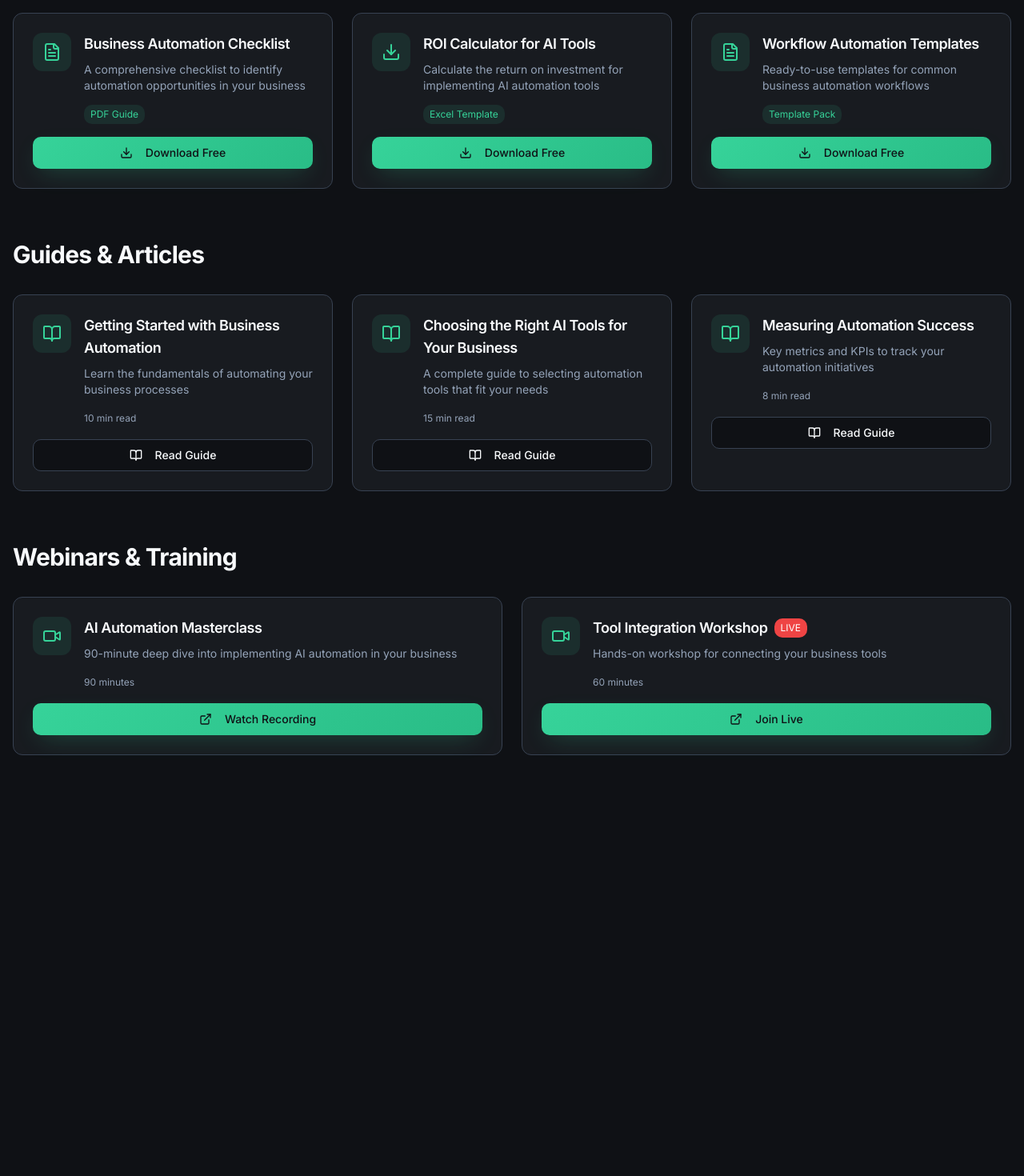
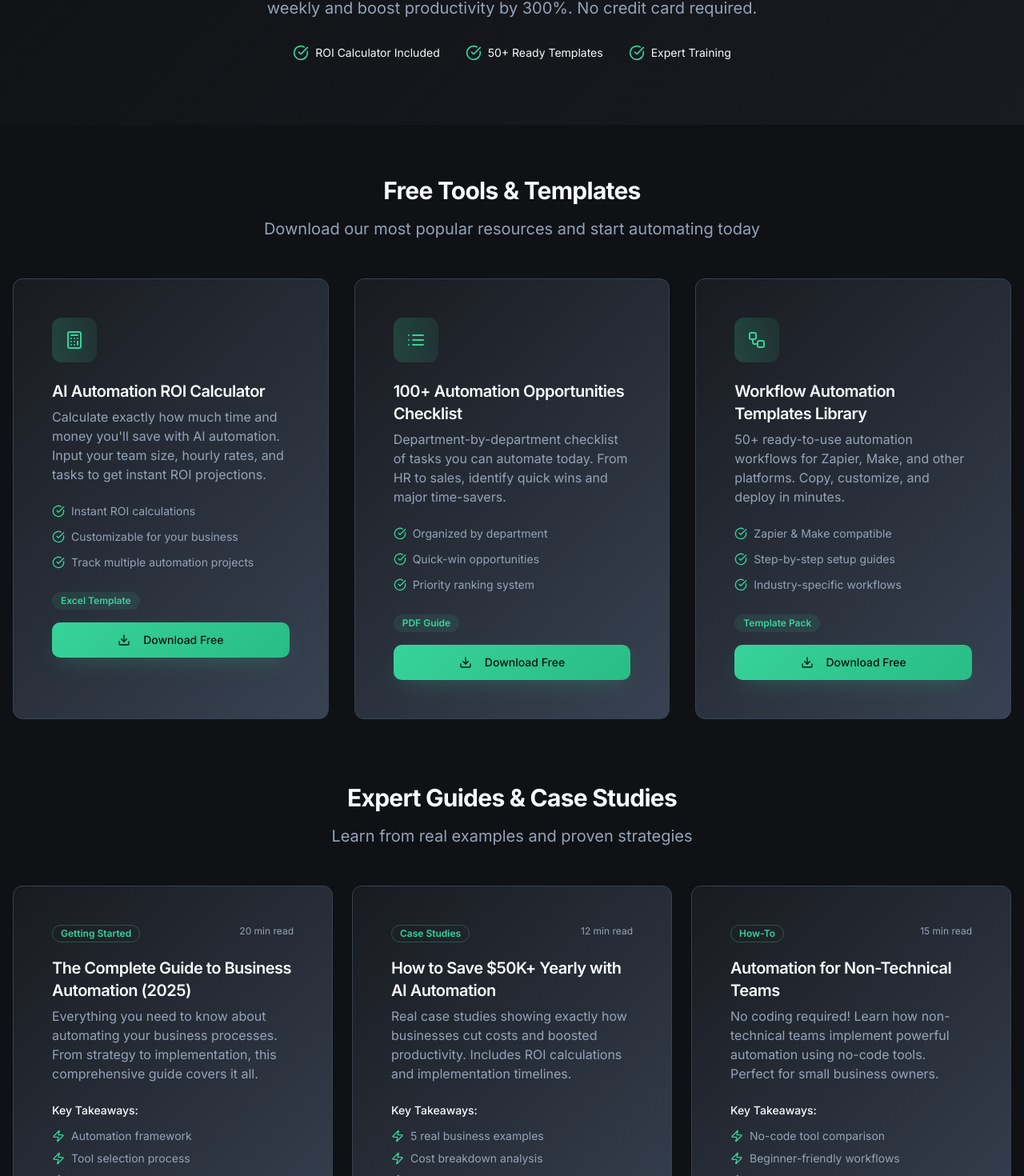
Before and after one commit to Benrgy/AutomationAIHub, a React (Vite) app: page /resources in a window 1280 px wide. Shown: the part 430-1900 px from the top of the page at 80% size. Before the commit the page ends 1438 px from the top, so only its background shows below. Built offline with nearby package versions, Linux system fonts and the light colour scheme.

Commit message:
Refactor Resources Page

```diff
--- a/src/pages/Resources.tsx
+++ b/src/pages/Resources.tsx
@@ -1,66 +1,117 @@
 import Navigation from "../components/Navigation";
-import { ExternalLink, Download, BookOpen, Video, FileText } from "lucide-react";
+import { ExternalLink, Download, BookOpen, Video, FileText, CheckCircle, TrendingUp, Users, Zap, Calculator, List, Workflow } from "lucide-react";
 import { Button } from "../components/ui/button";
+import { Badge } from "../components/ui/badge";
+import { Card, CardContent, CardDescription, CardHeader, CardTitle } from "../components/ui/card";
 
 const resources = [
   {
-    title: "Business Automation Checklist",
-    description: "A comprehensive checklist to identify automation opportunities in your business",
-    type: "PDF Guide",
-    icon: <FileText className="h-6 w-6" />,
+    title: "AI Automation ROI Calculator",
+    description: "Calculate exactly how much time and money you'll save with AI automation. Input your team size, hourly rates, and tasks to get instant ROI projections.",
+    type: "Excel Template",
+    icon: <Calculator className="h-6 w-6" />,
+    benefits: ["Instant ROI calculations", "Customizable for your business", "Track multiple automation projects"],
     downloadUrl: "#"
   },
   {
-    title: "ROI Calculator for AI Tools",
-    description: "Calculate the return on investment for implementing AI automation tools",
-    type: "Excel Template",
-    icon: <Download className="h-6 w-6" />,
+    title: "100+ Automation Opportunities Checklist",
+    description: "Department-by-department checklist of tasks you can automate today. From HR to sales, identify quick wins and major time-savers.",
+    type: "PDF Guide",
+    icon: <List className="h-6 w-6" />,
+    benefits: ["Organized by department", "Quick-win opportunities", "Priority ranking system"],
     downloadUrl: "#"
   },
   {
-    title: "Workflow Automation Templates",
-    description: "Ready-to-use templates for common business automation workflows",
+    title: "Workflow Automation Templates Library",
+    description: "50+ ready-to-use automation workflows for Zapier, Make, and other platforms. Copy, customize, and deploy in minutes.",
     type: "Template Pack",
-    icon: <FileText className="h-6 w-6" />,
+    icon: <Workflow className="h-6 w-6" />,
+    benefits: ["Zapier & Make compatible", "Step-by-step setup guides", "Industry-specific workflows"],
     downloadUrl: "#"
   }
 ];
 
 const guides = [
   {
-    title: "Getting Started with Business Automation",
-    description: "Learn the fundamentals of automating your business processes",
-    readTime: "10 min read",
-    url: "#"
+    title: "The Complete Guide to Business Automation (2025)",
+    description: "Everything you need to know about automating your business processes. From strategy to implementation, this comprehensive guide covers it all.",
+    readTime: "20 min read",
+    category: "Getting Started",
+    keyTakeaways: ["Automation framework", "Tool selection process", "Implementation roadmap"],
+    url: "/blog/complete-guide-business-automation"
   },
   {
-    title: "Choosing the Right AI Tools for Your Business",
-    description: "A complete guide to selecting automation tools that fit your needs",
-    readTime: "15 min read",
-    url: "#"
+    title: "How to Save $50K+ Yearly with AI Automation",
+    description: "Real case studies showing exactly how businesses cut costs and boosted productivity. Includes ROI calculations and implementation timelines.",
+    readTime: "12 min read",
+    category: "Case Studies",
+    keyTakeaways: ["5 real business examples", "Cost breakdown analysis", "Timeline to ROI"],
+    url: "/blog/save-50k-ai-automation"
   },
   {
-    title: "Measuring Automation Success",
-    description: "Key metrics and KPIs to track your automation initiatives",
+    title: "Automation for Non-Technical Teams",
+    description: "No coding required! Learn how non-technical teams implement powerful automation using no-code tools. Perfect for small business owners.",
+    readTime: "15 min read",
+    category: "How-To",
+    keyTakeaways: ["No-code tool comparison", "Beginner-friendly workflows", "Common pitfalls to avoid"],
+    url: "/blog/automation-non-technical"
+  },
+  {
+    title: "Measuring Automation Success: KPIs That Matter",
+    description: "Track the right metrics to prove ROI and optimize your automation strategy. Includes dashboard templates and benchmarks.",
+    readTime: "10 min read",
+    category: "Strategy",
+    keyTakeaways: ["Essential KPI framework", "Dashboard templates", "Industry benchmarks"],
+    url: "/blog/measuring-automation-success"
+  },
+  {
+    title: "AI Tool Integration: Best Practices 2025",
+    description: "Connect your entire tech stack seamlessly. Learn integration patterns, common challenges, and solutions from experts.",
+    readTime: "18 min read",
+    category: "Technical",
+    keyTakeaways: ["Integration patterns", "API best practices", "Troubleshooting guide"],
+    url: "/blog/ai-tool-integration"
+  },
+  {
+    title: "From Manual to Automated: 30-Day Transformation Plan",
+    description: "Step-by-step plan to automate your first business process in 30 days. Includes weekly milestones and success criteria.",
     readTime: "8 min read",
-    url: "#"
+    category: "Action Plan",
+    keyTakeaways: ["Week-by-week roadmap", "Success checkpoints", "Quick wins first"],
+    url: "/blog/30-day-automation-plan"
   }
 ];
 
 const webinars = [
   {
-    title: "AI Automation Masterclass",
-    description: "90-minute deep dive into implementing AI automation in your business",
+    title: "AI Automation Masterclass: From Zero to Automated",
+    description: "Live 90-minute deep dive where we automate a real business process from scratch. Watch us save 15+ hours per week using free and paid tools.",
     duration: "90 minutes",
+    date: "Every Tuesday at 2 PM EST",
+    spots: "23 spots left",
     url: "#",
-    isLive: false
+    isLive: true,
+    highlights: ["Live Q&A with experts", "Real-world implementation", "Free tool recommendations"]
   },
   {
-    title: "Tool Integration Workshop",
-    description: "Hands-on workshop for connecting your business tools",
+    title: "Tool Selection Workshop: Find Your Perfect Stack",
+    description: "Interactive session helping you choose the right tools for YOUR business. Bring your use case, get expert recommendations.",
     duration: "60 minutes",
+    date: "Weekly Thursdays",
+    spots: "Open enrollment",
     url: "#",
-    isLive: true
+    isLive: false,
+    highlights: ["Personalized recommendations", "Cost comparison analysis", "Integration planning"]
+  },
+  {
+    title: "ROI Optimization: Maximize Your Automation Investment",
+    description: "Learn how to squeeze every dollar of value from your automation tools. Advanced strategies for scaling your automation.",
+    duration: "75 minutes",
+    date: "Monthly - First Monday",
+    spots: "45 spots left",
+    url: "#",
+    isLive: false,
+    highlights: ["Advanced automation patterns", "Cost optimization tactics", "Scaling strategies"]
   }
 ];
 
@@ -69,101 +120,212 @@ const Resources = () => {
     <div className="min-h-screen">
       <Navigation />
 
-      {/* Page Header */}
-      <section className="py-16 border-b border-border">
+      {/* Hero Section */}
+      <section className="hero-gradient py-20">
         <div className="container mx-auto px-4 text-center">
-          <h1 className="text-4xl md:text-5xl font-bold mb-4">
-            Free Business Automation Resources
+          <Badge className="mb-6 bg-primary/10 text-primary border-primary/20">
+            100% Free Resources
+          </Badge>
+          <h1 className="hero-title mb-6 max-w-4xl mx-auto">
+            Everything You Need to Automate Your Business Successfully
           </h1>
-          <p className="text-xl text-muted-foreground max-w-2xl mx-auto">
-            Templates, guides, and tools to help you implement AI automation successfully
+          <p className="hero-subtitle mb-8 max-w-3xl mx-auto">
+            Free templates, calculators, guides, and training to help you save 20+ hours weekly
+            and boost productivity by 300%. No credit card required.
           </p>
+          <div className="flex flex-wrap justify-center gap-8 text-sm">
+            <div className="flex items-center space-x-2">
+              <CheckCircle className="h-5 w-5 text-primary" />
+              <span>ROI Calculator Included</span>
+            </div>
+            <div className="flex items-center space-x-2">
+              <CheckCircle className="h-5 w-5 text-primary" />
+              <span>50+ Ready Templates</span>
+            </div>
+            <div className="flex items-center space-x-2">
+              <CheckCircle className="h-5 w-5 text-primary" />
+              <span>Expert Training</span>
+            </div>
+          </div>
         </div>
       </section>
 
       <div className="container mx-auto px-4 py-16">
         {/* Free Downloads */}
-        <section className="mb-16">
-          <h2 className="text-3xl font-bold mb-8">Free Downloads</h2>
-          <div className="grid grid-cols-1 md:grid-cols-2 lg:grid-cols-3 gap-6">
+        <section className="mb-20">
+          <div className="text-center mb-12">
+            <h2 className="text-3xl font-bold mb-4">Free Tools & Templates</h2>
+            <p className="text-xl text-muted-foreground max-w-2xl mx-auto">
+              Download our most popular resources and start automating today
+            </p>
+          </div>
+          <div className="grid grid-cols-1 lg:grid-cols-3 gap-8">
             {resources.map((resource, index) => (
-              <div key={index} className="bg-card border rounded-xl p-6">
-                <div className="flex items-start space-x-4 mb-4">
-                  <div className="h-12 w-12 rounded-lg bg-primary/10 flex items-center justify-center text-primary">
+              <Card key={index} className="tool-card">
+                <CardHeader>
+                  <div className="h-14 w-14 rounded-xl bg-gradient-to-r from-primary/20 to-primary/10 flex items-center justify-center text-primary mb-4">
                     {resource.icon}
                   </div>
-                  <div className="flex-1">
-                    <h3 className="font-semibold text-lg mb-2">{resource.title}</h3>
-                    <p className="text-sm text-muted-foreground mb-3">{resource.description}</p>
-                    <span className="inline-block px-2 py-1 bg-primary/10 text-primary text-xs rounded-md">
+                  <CardTitle className="text-xl">{resource.title}</CardTitle>
+                  <CardDescription className="text-base">
+                    {resource.description}
+                  </CardDescription>
+                </CardHeader>
+                <CardContent>
+                  <div className="space-y-3 mb-6">
+                    {resource.benefits.map((benefit, idx) => (
+                      <div key={idx} className="flex items-start space-x-2">
+                        <CheckCircle className="h-4 w-4 text-primary mt-0.5 flex-shrink-0" />
+                        <span className="text-sm text-muted-foreground">{benefit}</span>
+                      </div>
+                    ))}
+                  </div>
+                  <Badge variant="secondary" className="mb-4 bg-primary/10 text-primary">
                     {resource.type}
-                    </span>
-                  </div>
-                </div>
-                <Button className="w-full btn-hero">
-                  <Download className="h-4 w-4 mr-2" />
+                  </Badge>
+                  <Button className="w-full btn-hero" size="lg">
+                    <Download className="h-5 w-5 mr-2" />
                     Download Free
                   </Button>
-              </div>
+                </CardContent>
+              </Card>
             ))}
           </div>
         </section>
 
         {/* Guides & Articles */}
-        <section className="mb-16">
-          <h2 className="text-3xl font-bold mb-8">Guides & Articles</h2>
+        <section className="mb-20">
+          <div className="text-center mb-12">
+            <h2 className="text-3xl font-bold mb-4">Expert Guides & Case Studies</h2>
+            <p className="text-xl text-muted-foreground max-w-2xl mx-auto">
+              Learn from real examples and proven strategies
+            </p>
+          </div>
           <div className="grid grid-cols-1 md:grid-cols-2 lg:grid-cols-3 gap-6">
             {guides.map((guide, index) => (
-              <div key={index} className="bg-card border rounded-xl p-6">
-                <div className="flex items-start space-x-4 mb-4">
-                  <div className="h-12 w-12 rounded-lg bg-primary/10 flex items-center justify-center text-primary">
-                    <BookOpen className="h-6 w-6" />
-                  </div>
-                  <div className="flex-1">
-                    <h3 className="font-semibold text-lg mb-2">{guide.title}</h3>
-                    <p className="text-sm text-muted-foreground mb-3">{guide.description}</p>
+              <Card key={index} className="tool-card group">
+                <CardHeader>
+                  <div className="flex items-start justify-between mb-3">
+                    <Badge variant="outline" className="text-primary border-primary/30">
+                      {guide.category}
+                    </Badge>
                     <span className="text-xs text-muted-foreground">{guide.readTime}</span>
                   </div>
+                  <CardTitle className="text-xl group-hover:text-primary transition-colors">
+                    {guide.title}
+                  </CardTitle>
+                  <CardDescription className="text-base">
+                    {guide.description}
+                  </CardDescription>
+                </CardHeader>
+                <CardContent>
+                  <div className="mb-6">
+                    <p className="text-sm font-medium mb-3">Key Takeaways:</p>
+                    <div className="space-y-2">
+                      {guide.keyTakeaways.map((takeaway, idx) => (
+                        <div key={idx} className="flex items-start space-x-2">
+                          <Zap className="h-4 w-4 text-primary mt-0.5 flex-shrink-0" />
+                          <span className="text-sm text-muted-foreground">{takeaway}</span>
                         </div>
-                <Button variant="outline" className="w-full">
+                      ))}
+                    </div>
+                  </div>
+                  <Button variant="outline" className="w-full group-hover:bg-primary/10 group-hover:border-primary/30 transition-colors">
                     <BookOpen className="h-4 w-4 mr-2" />
-                  Read Guide
+                    Read Full Guide
                   </Button>
-              </div>
+                </CardContent>
+              </Card>
             ))}
           </div>
         </section>
 
         {/* Webinars & Training */}
-        <section>
-          <h2 className="text-3xl font-bold mb-8">Webinars & Training</h2>
-          <div className="grid grid-cols-1 md:grid-cols-2 gap-6">
+        <section className="mb-20">
+          <div className="text-center mb-12">
+            <h2 className="text-3xl font-bold mb-4">Live Training & Webinars</h2>
+            <p className="text-xl text-muted-foreground max-w-2xl mx-auto">
+              Join live sessions with automation experts and get your questions answered
+            </p>
+          </div>
+          <div className="grid grid-cols-1 lg:grid-cols-3 gap-8">
             {webinars.map((webinar, index) => (
-              <div key={index} className="bg-card border rounded-xl p-6">
-                <div className="flex items-start space-x-4 mb-4">
-                  <div className="h-12 w-12 rounded-lg bg-primary/10 flex items-center justify-center text-primary">
-                    <Video className="h-6 w-6" />
+              <Card key={index} className="tool-card">
+                <CardHeader>
+                  <div className="flex items-start justify-between mb-3">
+                    <div className="h-14 w-14 rounded-xl bg-gradient-to-r from-primary/20 to-primary/10 flex items-center justify-center text-primary">
+                      <Video className="h-7 w-7" />
                     </div>
-                  <div className="flex-1">
-                    <div className="flex items-center space-x-2 mb-2">
-                      <h3 className="font-semibold text-lg">{webinar.title}</h3>
                     {webinar.isLive && (
-                        <span className="px-2 py-1 bg-red-500 text-white text-xs rounded-md">
-                          LIVE
-                        </span>
+                      <Badge className="bg-red-500 text-white border-0 animate-pulse">
+                        LIVE NOW
+                      </Badge>
                     )}
                   </div>
-                    <p className="text-sm text-muted-foreground mb-3">{webinar.description}</p>
-                    <span className="text-xs text-muted-foreground">{webinar.duration}</span>
+                  <CardTitle className="text-xl">{webinar.title}</CardTitle>
+                  <CardDescription className="text-base">
+                    {webinar.description}
+                  </CardDescription>
+                </CardHeader>
+                <CardContent>
+                  <div className="grid grid-cols-2 gap-4 mb-6 pb-6 border-b border-border">
+                    <div>
+                      <p className="text-xs text-muted-foreground mb-1">Duration</p>
+                      <p className="text-sm font-medium">{webinar.duration}</p>
+                    </div>
+                    <div>
+                      <p className="text-xs text-muted-foreground mb-1">Next Session</p>
+                      <p className="text-sm font-medium">{webinar.date}</p>
                     </div>
                   </div>
-                <Button className="w-full btn-hero">
-                  <ExternalLink className="h-4 w-4 mr-2" />
-                  {webinar.isLive ? "Join Live" : "Watch Recording"}
-                </Button>
+
+                  <div className="mb-6">
+                    <p className="text-sm font-medium mb-3">What You'll Learn:</p>
+                    <div className="space-y-2">
+                      {webinar.highlights.map((highlight, idx) => (
+                        <div key={idx} className="flex items-start space-x-2">
+                          <TrendingUp className="h-4 w-4 text-primary mt-0.5 flex-shrink-0" />
+                          <span className="text-sm text-muted-foreground">{highlight}</span>
                         </div>
                       ))}
                     </div>
+                  </div>
+
+                  <div className="flex items-center justify-between mb-4">
+                    <div className="flex items-center space-x-2">
+                      <Users className="h-4 w-4 text-muted-foreground" />
+                      <span className="text-sm text-muted-foreground">{webinar.spots}</span>
+                    </div>
+                  </div>
+
+                  <Button className="w-full btn-hero" size="lg">
+                    {webinar.isLive ? (
+                      <>
+                        <ExternalLink className="h-5 w-5 mr-2" />
+                        Join Live Session
+                      </>
+                    ) : (
+                      <>
+                        <Video className="h-5 w-5 mr-2" />
+                        Register Free
+                      </>
+                    )}
+                  </Button>
+                </CardContent>
+              </Card>
+            ))}
+          </div>
+        </section>
+
+        {/* CTA Section */}
+        <section className="bg-gradient-to-r from-primary/10 to-primary/5 rounded-2xl p-12 text-center border border-primary/20">
+          <h2 className="text-3xl font-bold mb-4">Ready to Start Automating?</h2>
+          <p className="text-xl text-muted-foreground mb-8 max-w-2xl mx-auto">
+            Browse our directory of 200+ AI automation tools and find the perfect solution for your business
+          </p>
+          <Button size="lg" className="btn-hero text-lg px-10 py-6">
+            Explore All Tools →
+          </Button>
         </section>
       </div>
     </div>
```
Lines whose indentation alone changed are shown as unchanged.
